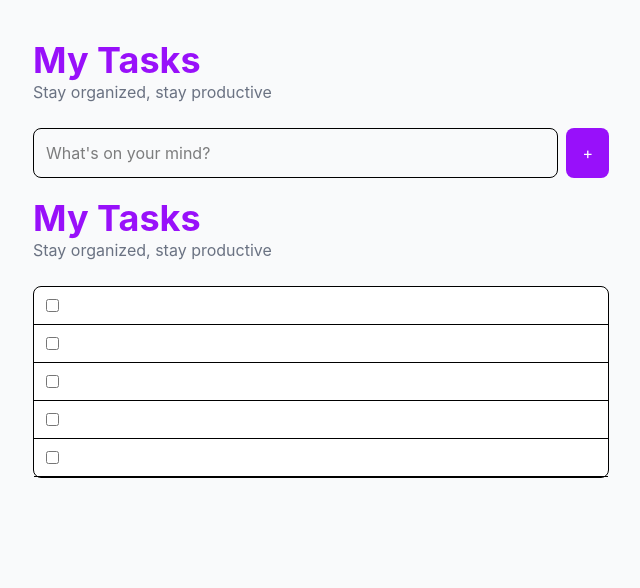
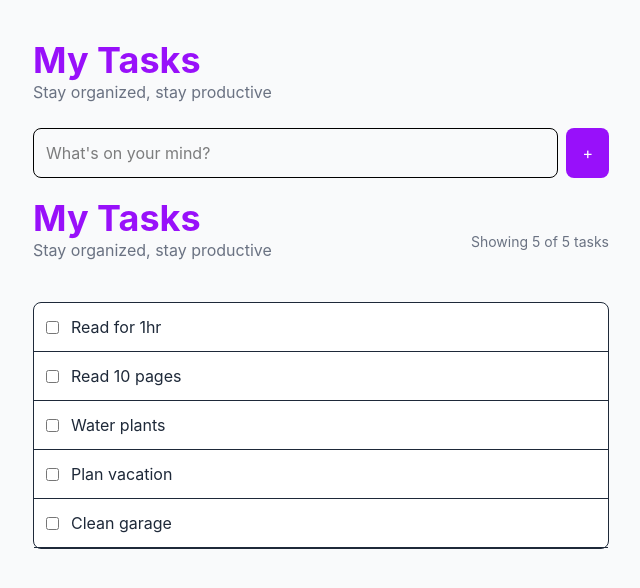
Before and after one commit to lizzyben20/To-Do-List, a React (Vite) app: page / in a window 1280 px wide. Shown: the top 588 px of the page, without its empty margins (319-959 px from the left). Built offline with nearby package versions, Linux system fonts and the light colour scheme.

Commit message:
change some issue i had

```diff
--- a/src/App.jsx
+++ b/src/App.jsx
@@ -1,16 +1,66 @@
+import { useState } from "react";
 import Header from "./components/Header";
 import TaskInput from "./components/TaskInput";
 import FilterButton from "./components/FilterButton";
 import TaskList from "./components/TaskList";
 
+const FILTERS = {
+  All: () => true,
+  Active: (task) => !task.completed,
+  Completed: (task) => task.completed,
+};
+
 function App() {
+  const [tasks, setTasks] = useState([
+    { id: crypto.randomUUID(), text: "Read for 1hr", completed: false },
+    { id: crypto.randomUUID(), text: "Read 10 pages", completed: false },
+    { id: crypto.randomUUID(), text: "Water plants", completed: false },
+    { id: crypto.randomUUID(), text: "Plan vacation", completed: false },
+    { id: crypto.randomUUID(), text: "Clean garage", completed: false },
+  ]);
+  const [filter, setFilter] = useState("All");
+
+  const visibleTasks = tasks.filter(FILTERS[filter]);
+
+  function addTask(text) {
+    const newTask = {
+      id: crypto.randomUUID(),
+      text,
+      completed: false,
+    };
+    setTasks((prevTasks) => [newTask, ...prevTasks]);
+  }
+
+  function toggleTask(id) {
+    setTasks((prevTasks) =>
+      prevTasks.map((task) =>
+        task.id === id ? { ...task, completed: !task.completed } : task
+      )
+    );
+  }
+
+  function deleteTask(id) {
+    setTasks((prevTasks) => prevTasks.filter((task) => task.id !== id));
+  }
+
   return (
     <div className="min-h-screen bg-gray-50 flex justify-center">
       <div className="w-full max-w-xl pt-10">
         <Header />
-        <TaskInput />
-        <FilterButton />
-        <TaskList />
+        <TaskInput onAddTask={addTask} />
+
+        <div className="flex flex-col sm:flex-row sm:items-center sm:justify-between gap-3 mb-4">
+          <FilterButton activeFilter={filter} setFilter={setFilter} />
+          <div className="text-sm text-gray-500">
+            Showing {visibleTasks.length} of {tasks.length} tasks
+          </div>
+        </div>
+
+        <TaskList
+          tasks={visibleTasks}
+          onToggleComplete={toggleTask}
+          onDelete={deleteTask}
+        />
       </div>
     </div>
   );
--- a/src/components/TaskItem.jsx
+++ b/src/components/TaskItem.jsx
@@ -3,7 +3,7 @@ function TaskItem({ task }) {
     <div className="flex items-center gap-3 border-b p-3">
       <input type="checkbox" />
 
-      <span>{task.task}</span>
+      <span>{task}</span>
     </div>
   );
 }
--- a/src/components/TaskList.jsx
+++ b/src/components/TaskList.jsx
@@ -10,8 +10,8 @@ function TaskList() {
   ];
 
   return (
-    <div className="bg-white border rounded-lg">
-      {tasks.map((task, id) => (
+    <div className="bg-white text-gray-800 border rounded-lg">
+      {tasks.map((task) => (
         <TaskItem
           key={task.id}
           task={task.task}
```
